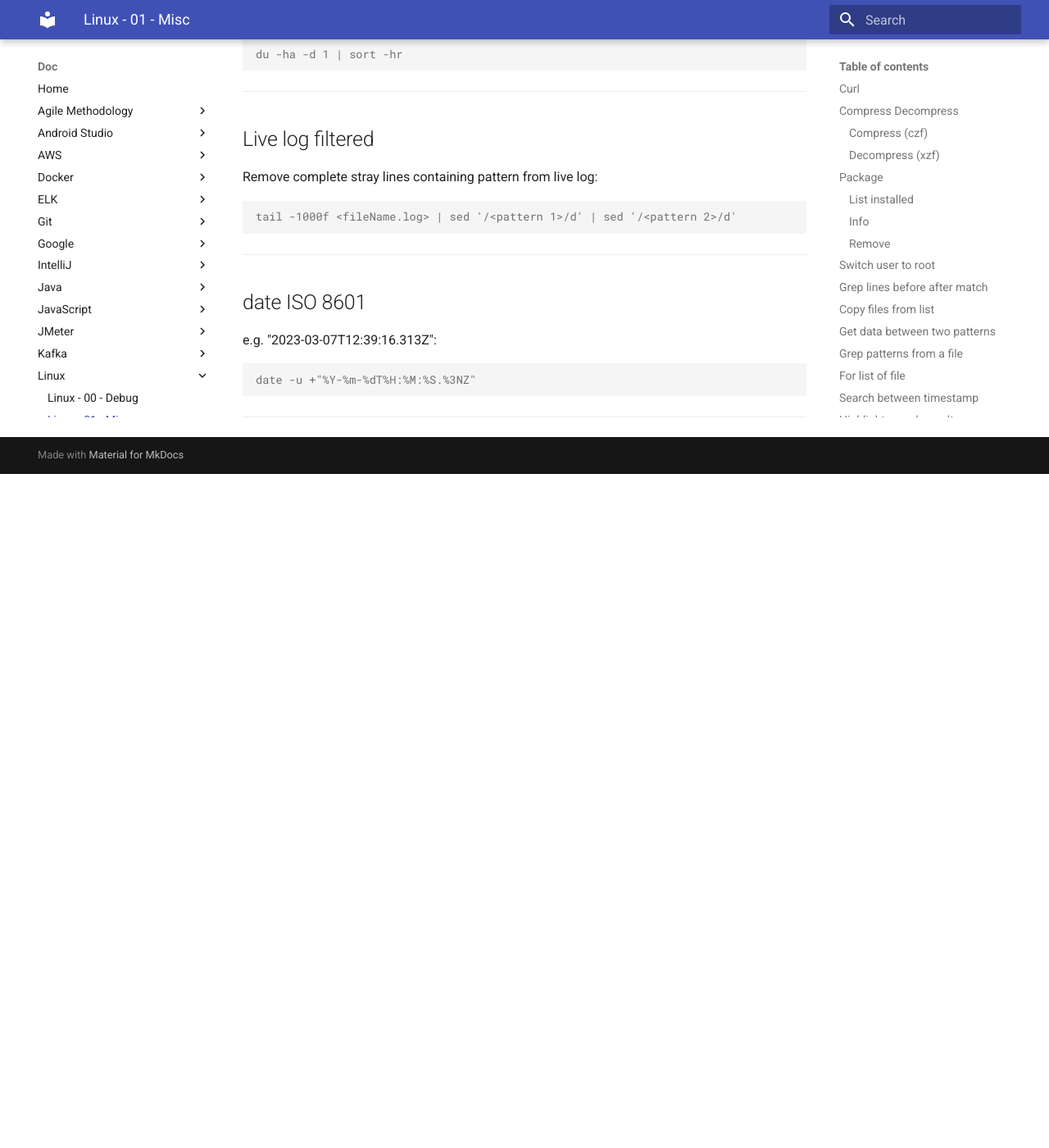
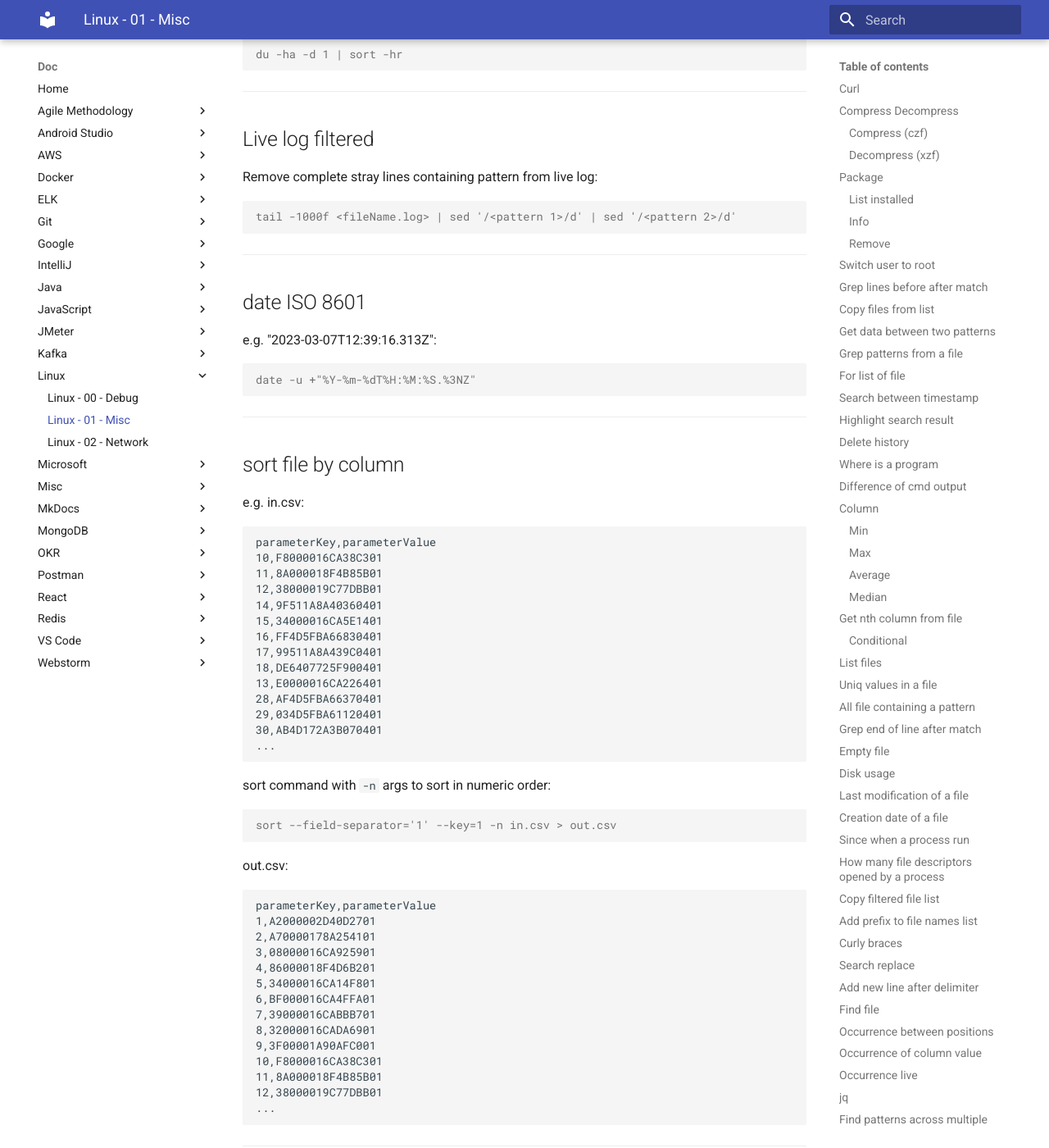
Before and after one commit to oldu73/doc, an MkDocs documentation site: the page built from docs/linux/1-linux-misc.md, in a window 1280 px wide and 1400 px high, scrolled down 17764 px. Shown: the whole window at 82% size. Built offline with MkDocs 1.6.1 and Material for MkDocs 9.7.7, drawn with Linux system fonts in a browser that asks for light colours; before the commit the page ends 18342 px from its top, so only the background shows below that.

Commit message:
linux sort

````diff
--- a/docs/linux/1-linux-misc.md
+++ b/docs/linux/1-linux-misc.md
@@ -941,3 +941,51 @@ date -u +"%Y-%m-%dT%H:%M:%S.%3NZ"
 ```
 
 ---
+
+## sort file by column
+
+e.g. in.csv:
+
+```csv
+parameterKey,parameterValue
+10,F8000016CA38C301
+11,8A000018F4B85B01
+12,38000019C77DBB01
+14,9F511A8A40360401
+15,34000016CA5E1401
+16,FF4D5FBA66830401
+17,99511A8A439C0401
+18,DE6407725F900401
+13,E0000016CA226401
+28,AF4D5FBA66370401
+29,034D5FBA61120401
+30,AB4D172A3B070401
+...
+```
+
+sort command with `-n` args to sort in numeric order:
+
+```console
+sort --field-separator='1' --key=1 -n in.csv > out.csv
+```
+
+out.csv:
+
+```csv
+parameterKey,parameterValue
+1,A2000002D40D2701
+2,A70000178A254101
+3,08000016CA925901
+4,86000018F4D6B201
+5,34000016CA14F801
+6,BF000016CA4FFA01
+7,39000016CABBB701
+8,32000016CADA6901
+9,3F00001A90AFC001
+10,F8000016CA38C301
+11,8A000018F4B85B01
+12,38000019C77DBB01
+...
+```
+
+---
````
